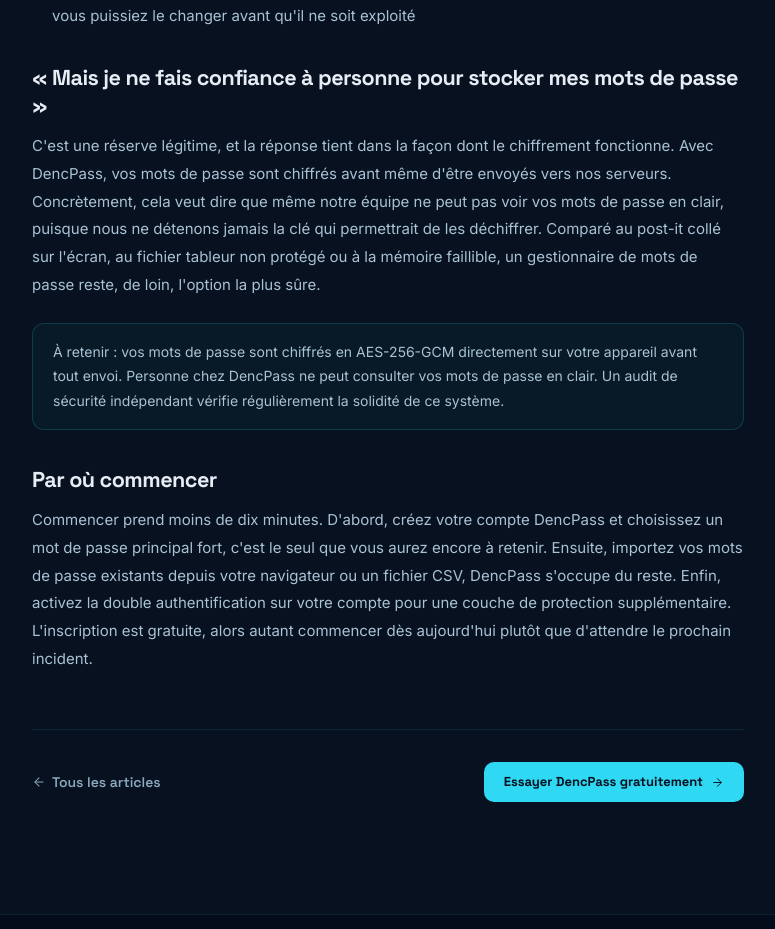
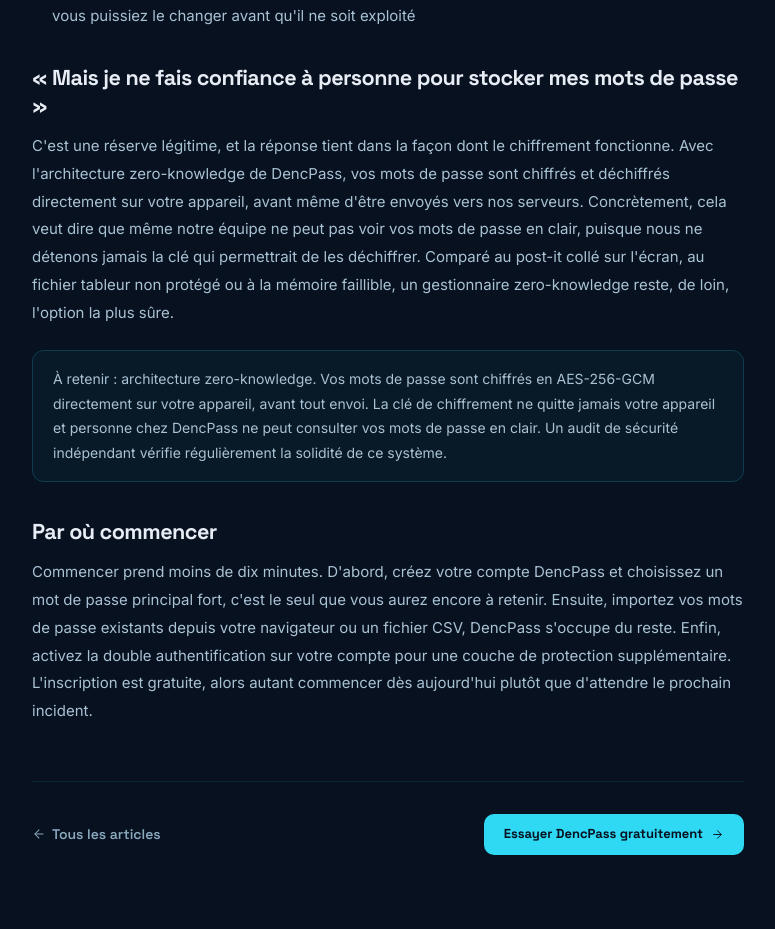
Before and after one commit to Moustapha0320/DencPass-Vitrine, a React (Vite) app: page /blog/pourquoi-gestionnaire-mots-de-passe in a window 1280 px wide. Shown: the part 1166-2095 px from the top of the page, without its empty margins (252-1027 px from the left). Built offline with nearby package versions, Linux system fonts and the light colour scheme.

Commit message:
fix: restauration architecture zero-knowledge dans article Securite

```diff
--- a/src/data/blog.js
+++ b/src/data/blog.js
@@ -161,11 +161,11 @@
       },
       {
         type: 'p',
-        text: "C'est une réserve légitime, et la réponse tient dans la façon dont le chiffrement fonctionne. Avec DencPass, vos mots de passe sont chiffrés avant même d'être envoyés vers nos serveurs. Concrètement, cela veut dire que même notre équipe ne peut pas voir vos mots de passe en clair, puisque nous ne détenons jamais la clé qui permettrait de les déchiffrer. Comparé au post-it collé sur l'écran, au fichier tableur non protégé ou à la mémoire faillible, un gestionnaire de mots de passe reste, de loin, l'option la plus sûre.",
+        text: "C'est une réserve légitime, et la réponse tient dans la façon dont le chiffrement fonctionne. Avec l'architecture zero-knowledge de DencPass, vos mots de passe sont chiffrés et déchiffrés directement sur votre appareil, avant même d'être envoyés vers nos serveurs. Concrètement, cela veut dire que même notre équipe ne peut pas voir vos mots de passe en clair, puisque nous ne détenons jamais la clé qui permettrait de les déchiffrer. Comparé au post-it collé sur l'écran, au fichier tableur non protégé ou à la mémoire faillible, un gestionnaire zero-knowledge reste, de loin, l'option la plus sûre.",
       },
       {
         type: 'callout',
-        text: "À retenir : vos mots de passe sont chiffrés en AES-256-GCM directement sur votre appareil avant tout envoi. Personne chez DencPass ne peut consulter vos mots de passe en clair. Un audit de sécurité indépendant vérifie régulièrement la solidité de ce système.",
+        text: "À retenir : architecture zero-knowledge. Vos mots de passe sont chiffrés en AES-256-GCM directement sur votre appareil, avant tout envoi. La clé de chiffrement ne quitte jamais votre appareil et personne chez DencPass ne peut consulter vos mots de passe en clair. Un audit de sécurité indépendant vérifie régulièrement la solidité de ce système.",
       },
       {
         type: 'h2',
```
